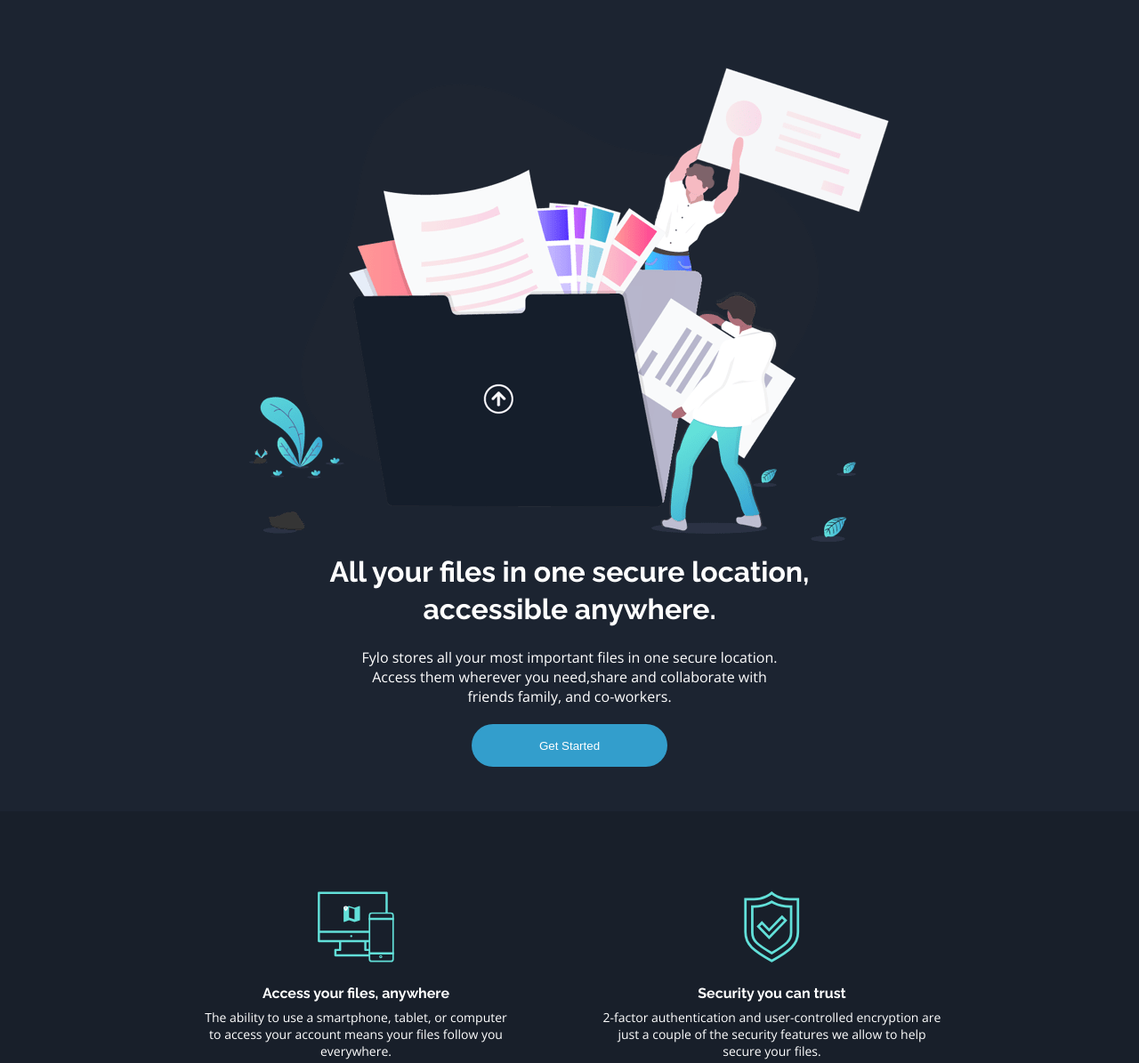
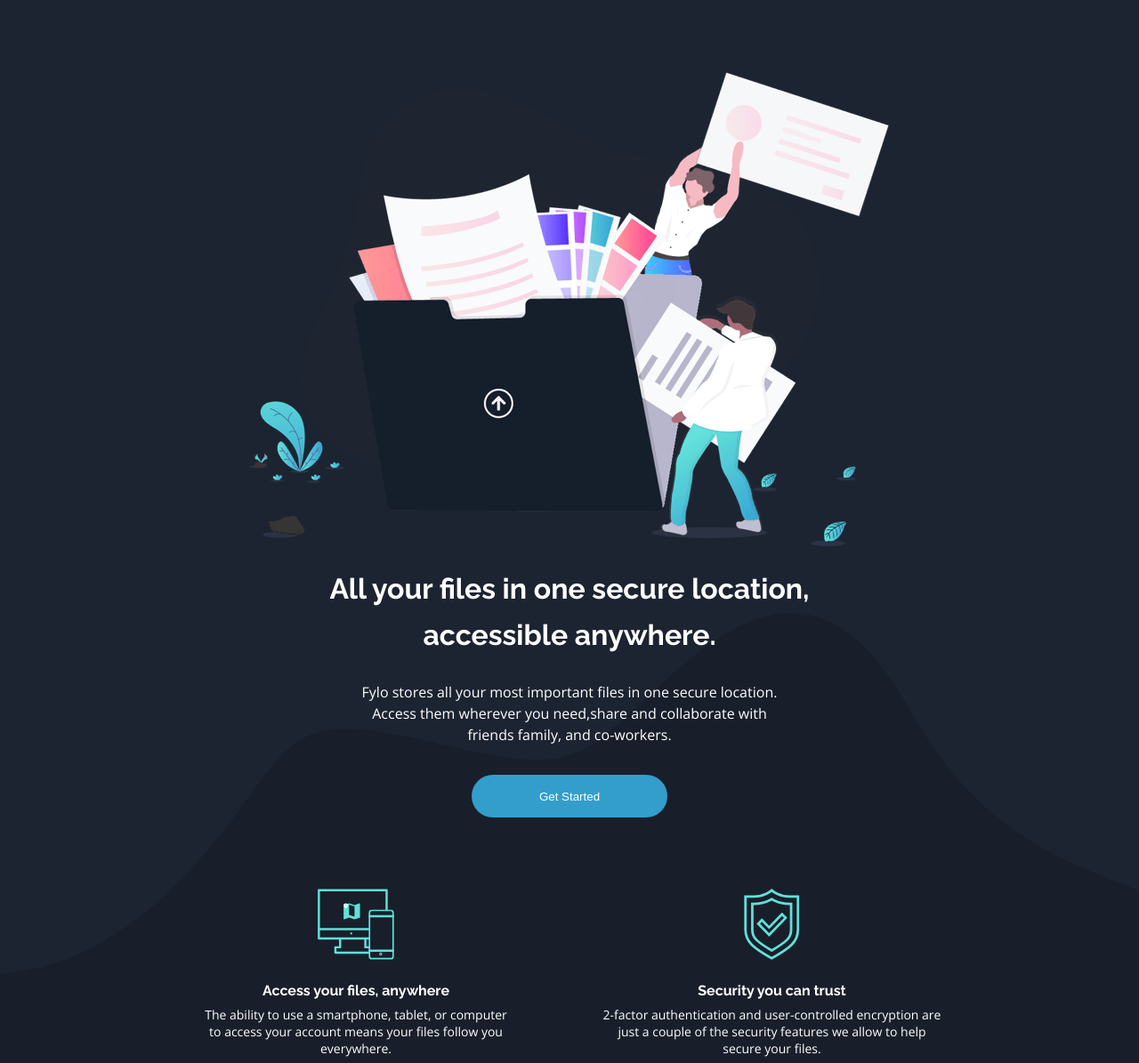
Before and after one commit to hajarhuseynova/FRONT_Fylo, a plain HTML site: page index.html in a window 1280 px wide. Shown: the part 105-1300 px from the top of the page at 89% size. Drawn offline with nearby package versions, Linux system fonts and the light colour scheme.

Commit message:
addImageToBackground

```diff
--- a/index.html
+++ b/index.html
@@ -15,6 +15,7 @@
     <title>FYLO</title>
   </head>
   <body>
+
     <div class="navbar">
       <div class="left">
         <img src="./images/logo.svg" alt="Logo" />
@@ -26,7 +27,9 @@
       </div>
     </div>
     <div class="intro">
-      <img src="./images/illustration-intro.png" alt="Intro" />
+      <div class="introImage">
+        <img src="./images/illustration-intro.png" cl alt="Intro" />
+      </div>
       <h1>
         All your files in one secure location,
         <h1 >accessible anywhere.</h1>
@@ -42,8 +45,9 @@
           </p>
       </p>
       <button class="btnIntro">Get Started</button>
+      <img class="curvy" src="./images/bg-curvy-desktop.svg" alt="Curvy Image">
     </div>
-    <div class="cards">
+    <div class="cards"  style="background-image: url(./images/bg-curvy-desktop.svg);">
    <div class="row">
     <div class="card first">
       <img src="./images/icon-access-anywhere.svg" alt="Card Image" />
--- a/style.scss
+++ b/style.scss
@@ -6,7 +6,7 @@
 .navbar {
   padding: 0 70px;
   width: 100%;
-  height: 130px;
+  height: 135px;
   background-color: hsl(217, 28%, 15%);
   display: flex;
   align-items: center;
@@ -44,19 +44,24 @@
   }
 }
 .intro {
+  position: relative;
   padding: 50px 0;
+  padding-bottom: 210px;
   display: flex;
   flex-direction: column;
   align-items: center;
   background-color: hsl(217, 28%, 15%);
-  > img {
-    margin-bottom: 15px;
+  z-index: 1;
+  > .introImage {
+    margin-bottom: 25px;
     max-width: 720px;
+    z-index: 1;
   }
   > h1 {
-    margin-bottom: 5px;
+    margin-bottom: 15px;
     font-family: "Raleway", sans-serif;
     color: #fff;
+    z-index: 1;
     > .top {
       margin-top: -5px;
     }
@@ -68,14 +73,17 @@
     font-family: "Open Sans", sans-serif;
     font-weight: 400;
     color: #fff;
+    margin-bottom: 2px;
+    z-index: 1;
   }
   > .btnIntro {
     cursor: pointer;
-    margin-top: 20px;
+    margin-top: 30px;
     color: #fff;
     width: 220px;
     height: 48px;
     border: none;
+    z-index: 1;
     border-radius: 50px;
     background-color: hsl(198, 60%, 50%);
     transition: 0.5s;
@@ -84,7 +92,15 @@
     }
   }
 }
+.curvy {
+  width: 100%;
+  height: 40%;
+  position: absolute;
+  z-index: 0;
+  bottom: 0;
+}
 .cards {
+  margin-top: -220px;
   background-color: hsl(218, 28%, 13%);
   display: flex;
   flex-direction: column;
@@ -94,6 +110,7 @@
     display: flex;
     margin-bottom: 100px;
     gap: 100px;
+    z-index: 1;
     > .card {
       display: flex;
       flex-direction: column;
```
Also changed, not shown: css/style.css.
